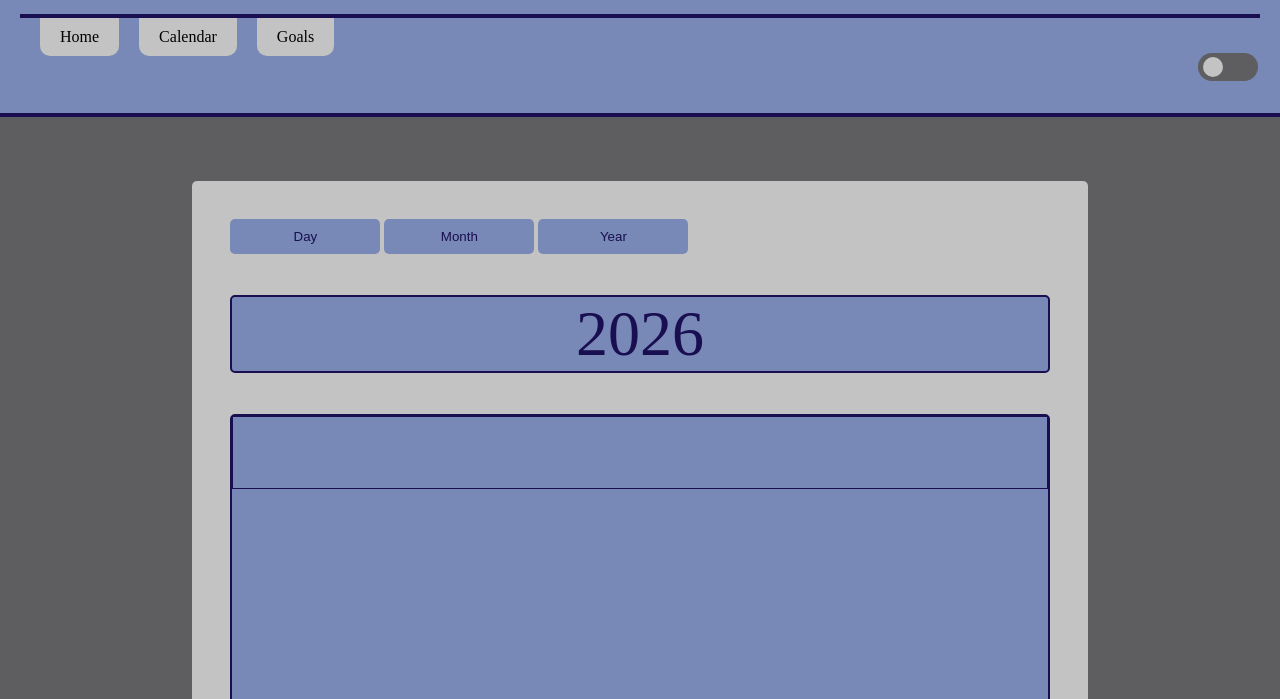
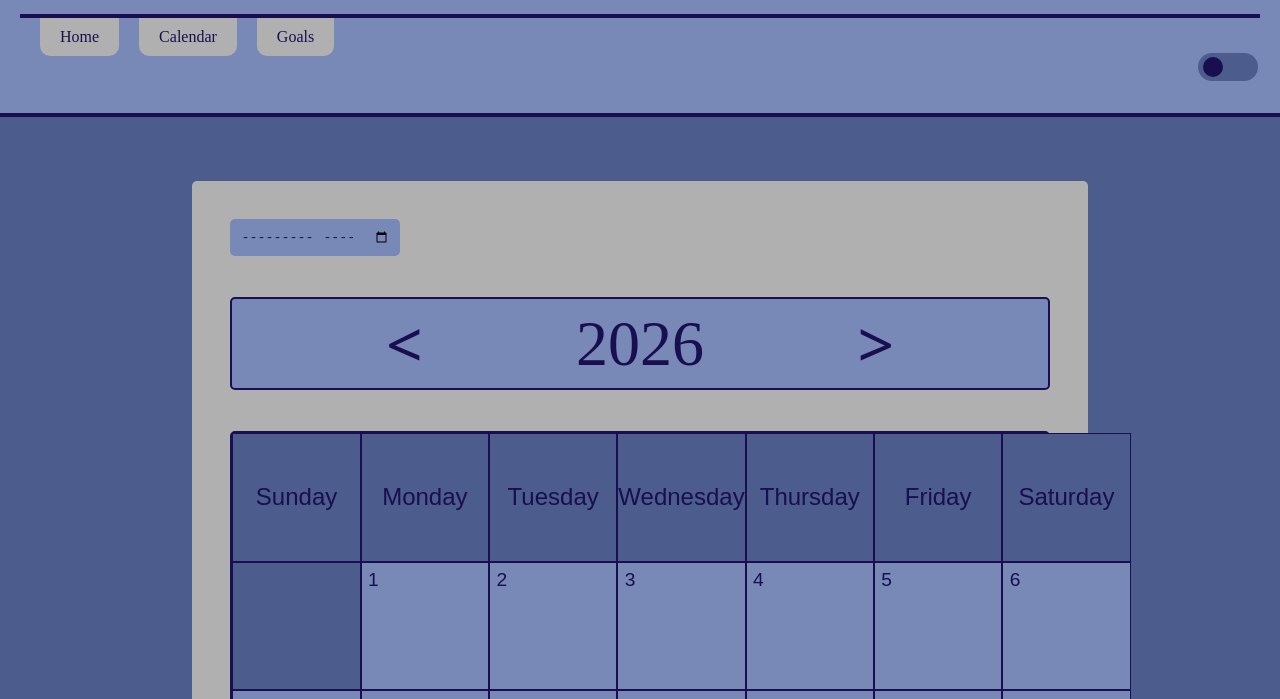
Before and after one commit to thomasgarrett455/CSE-310, a plain HTML site: page front_end/calendar.html in a window 1280 px wide. Shown: the part 101-800 px from the top of the page. Drawn offline with Linux system fonts and the light colour scheme.

Commit message:
created the calendar, made it so it populates the grid space, and inplmented the dark mode

```diff
--- a/front_end/calendar.html
+++ b/front_end/calendar.html
@@ -5,6 +5,16 @@
     <meta name="viewport" content="width=device-width, initial-scale=1.0">
     <title>Calander</title>
     <link rel="stylesheet" href="styles/main.css">
+    <script src="scripts/main.js" defer></script>
+    <script>
+        const saved = localStorage.getItem("theme");
+        if (saved === "1") {
+            document.documentElement.classList.add("dark");
+        } else {
+            document.documentElement.classList.remove("dark");
+        }
+    </script>
+    <script src="scripts/calendar.js" defer></script>
 </head>
 <body class="calendar-page">
     <header class="site-header">
@@ -21,14 +31,22 @@
         </nav>
     </header>
     <main>
-        <button>Day</button>
-        <button>Month</button>
-        <button>Year</button>
+        <input type="month" class="calendar-dropdown">
 
-        <section class="calendarTitle">2026</section>
+
+        <section class="calendarTitle">
+            <button><</button>
+            2026
+            <button>></button>
+        </section>
         <section id="calendar">
-            <div class="day"></div>
-
+            <div class="weekday">Sunday</div>
+            <div class="weekday">Monday</div>
+            <div class="weekday">Tuesday</div>
+            <div class="weekday">Wednesday</div>
+            <div class="weekday">Thursday</div>
+            <div class="weekday">Friday</div>
+            <div class="weekday">Saturday</div>
         </section>
     </main>
         <footer class="site-footer">
--- a/front_end/scripts/calendar.js
+++ b/front_end/scripts/calendar.js
@@ -0,0 +1,32 @@
+function loadCalendar(year, month) {
+    const calendar = document.getElementById("calendar");
+    calendar.querySelectorAll(".day").forEach(d => d.remove());
+
+    const firstDay = new Date(year, month, 1).getDay();
+    const daysInMonth = new Date(year, month + 1, 0).getDate();
+    const lastDay = new Date(year, month, daysInMonth).getDay();
+
+    const daysafter = 6 - lastDay;
+
+    for (let i = 0; i < firstDay; i++) {
+        const empty = document.createElement("div");
+        empty.classList.add("day");
+        calendar.appendChild(empty);
+    }
+
+    for (let day = 1; day <= daysInMonth; day++) {
+        const cell = document.createElement("div");
+        cell.classList.add("day");
+        cell.textContent = day;
+        calendar.appendChild(cell);
+    }
+
+    for (let i = 0; i < daysafter; i++) {
+        const trailing = document.createElement("div");
+        trailing.classList.add("day", "trailing");
+        calendar.appendChild(trailing)
+    }
+
+}
+
+loadCalendar(2026, 5);
--- a/front_end/scripts/main.js
+++ b/front_end/scripts/main.js
@@ -1,4 +1,17 @@
+{
     const toggle = document.querySelector(".toggle-range");
+
+    if (!toggle) {
+        console.warn("Toggle element not found.");
+    }
+
+    const saved = localStorage.getItem("theme");
+
+    if (saved !== null) {
+        toggle.value = saved;
+        toggle.setAttribute("value", saved);
+        document.documentElement.classList.toggle("dark", saved === "1");
+    }
 
     toggle.addEventListener("mousedown", e => {
         e.preventDefault();
@@ -7,5 +20,9 @@ toggle.addEventListener("mousedown", e => {
     toggle.addEventListener("click", () => {
         toggle.value = toggle.value === "0" ? "1" : "0";
         toggle.setAttribute("value", toggle.value);
-    document.body.classList.toggle("dark", toggle.value === "1")
+
+        document.documentElement.classList.toggle("dark", toggle.value === "1");
+
+        localStorage.setItem("theme", toggle.value);
     });
+}
--- a/front_end/styles/frames/_header.css
+++ b/front_end/styles/frames/_header.css
@@ -27,6 +27,7 @@ nav {
     border-top: 4px solid var(--fourth-color);
     margin-top: -10px;
     padding: 10px 0;
+    color: var(--fourth-color);
 }
 
 nav ul {
@@ -71,7 +72,7 @@ li a {
     appearance: none;
     width: 20px;
     height: 20px;
-    background: var(--third-color);
+    background: var(--fourth-color);
     border-radius: 50%;
     margin: 0 0 0 5px;
     transition: transform .25s;
--- a/front_end/styles/main.css
+++ b/front_end/styles/main.css
@@ -7,17 +7,17 @@
 @import "pages/about-us.css";
 
 :root {
-    --main-color: #5E5D5F;
+    --main-color: #4C5C8C;
     --secondary-color: #7889b7;
-    --third-color: #C3C3C3;
+    --third-color: #B0B0B0;
     --fourth-color: #190E4F;
 }
 
 .dark {
-    --main-color: #342E37;
-    --secondary-color: #4B4B4B;
-    --third-color: #B0B0B0;
-    --fourth-color: #FFFFFF;
+    --main-color: #2c2c2c;
+    --secondary-color: #3e3e3e;
+    --third-color: #1e1e1e;
+    --fourth-color: #B0B0B0;
 }
 
 
--- a/front_end/styles/pages/calendar.css
+++ b/front_end/styles/pages/calendar.css
@@ -2,7 +2,7 @@
 
 .calendar-page{
 
-button {
+.calendar-dropdown {
     background-color: var(--secondary-color);
     color: var(--fourth-color);
     width: 150px;
@@ -20,22 +20,58 @@ button {
     background-color: var(--secondary-color);
     border-radius: 5px;
     color: var(--fourth-color);
+    display: flex;
+    justify-content: space-between;
+    align-items: center;
+}
+.calendarTitle button {
+    font-style: bold;
+    font-size: 4rem;
+    margin: 0 auto;
+    background-color: var(--secondary-color);
+    border: none;
+    color: var(--fourth-color);
+    font-family: 'Segoe UI', Tahoma, Geneva, Verdana, sans-serif;
 }
 
 #calendar {
     font-family: Arial, Helvetica, sans-serif;
-    height: 800px;
+    height: auto;
     border: 2px solid var(--fourth-color);
     display: grid;
-    grid-template-rows: .5fr repeat(5, 1fr);
-    grid-template-columns: repeat(7 1fr);
+    grid-template-columns: repeat(7, 1fr);
     border-collapse: collapse;
     background-color: var(--secondary-color);
     border-radius: 5px;
 }
 
+.weekday {
+    border: 1px solid var(--fourth-color);
+    color: var(--fourth-color);
+    display: flex;
+    justify-content: center;
+    align-items: center;
+    font-size: 1.5rem;
+    aspect-ratio: 1/1;
+    background-color: var(--main-color);
+}
+
+
 .day {
+    color: var(--fourth-color);
     border: 1px solid var(--fourth-color);
+    font-size: 1.2rem;
+    padding: 5%;
+    aspect-ratio: 1/1;
+    background-color: var(--secondary-color);
+}
+
+.day:empty {
+    background-color: var(--main-color);
+}
+
+.day.trailing {
+    background-color: var(--main-color);
 }
 
 
```
Also changed, not shown: front_end/about-us.html (+9 -0 lines), front_end/goals.html (+9 -0 lines), front_end/index.html (+9 -0 lines), 2 other files. Lines whose indentation alone changed are shown as unchanged.
